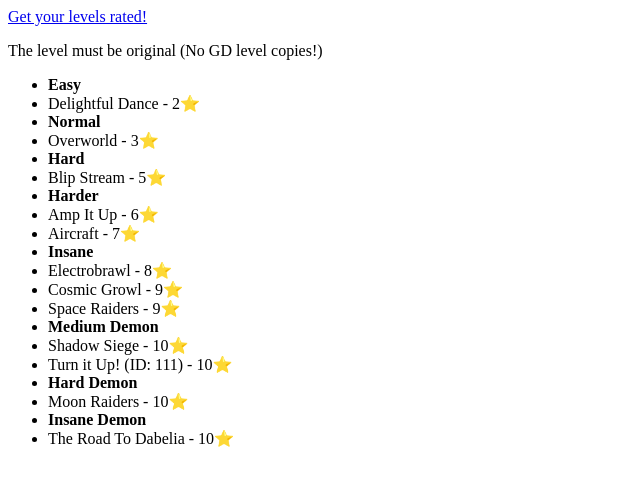
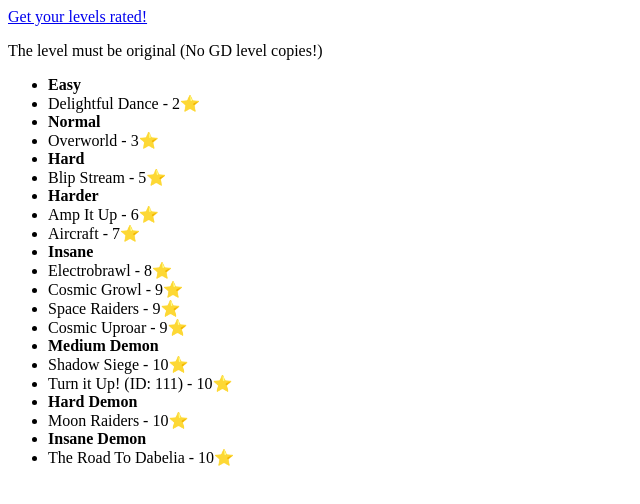
Before and after one commit to Algfish31/3dashleaderboards, a plain HTML site: page star-levels.html in a window 1280 px wide. Shown: the whole page, without its empty margins (0-640 px from the left). Drawn offline with Linux system fonts and the light colour scheme.

Commit message:
Update star-levels.html

```diff
--- a/star-levels.html
+++ b/star-levels.html
@@ -20,6 +20,7 @@
       <li>Electrobrawl - 8⭐</li>
       <li>Cosmic Growl - 9⭐</li>
       <li>Space Raiders - 9⭐</li>
+      <li>Cosmic Uproar - 9⭐</li>
       <li><b>Medium Demon</b></li>
       <li>Shadow Siege - 10⭐</li>
       <li>Turn it Up! (ID: 111) - 10⭐</li>
```
